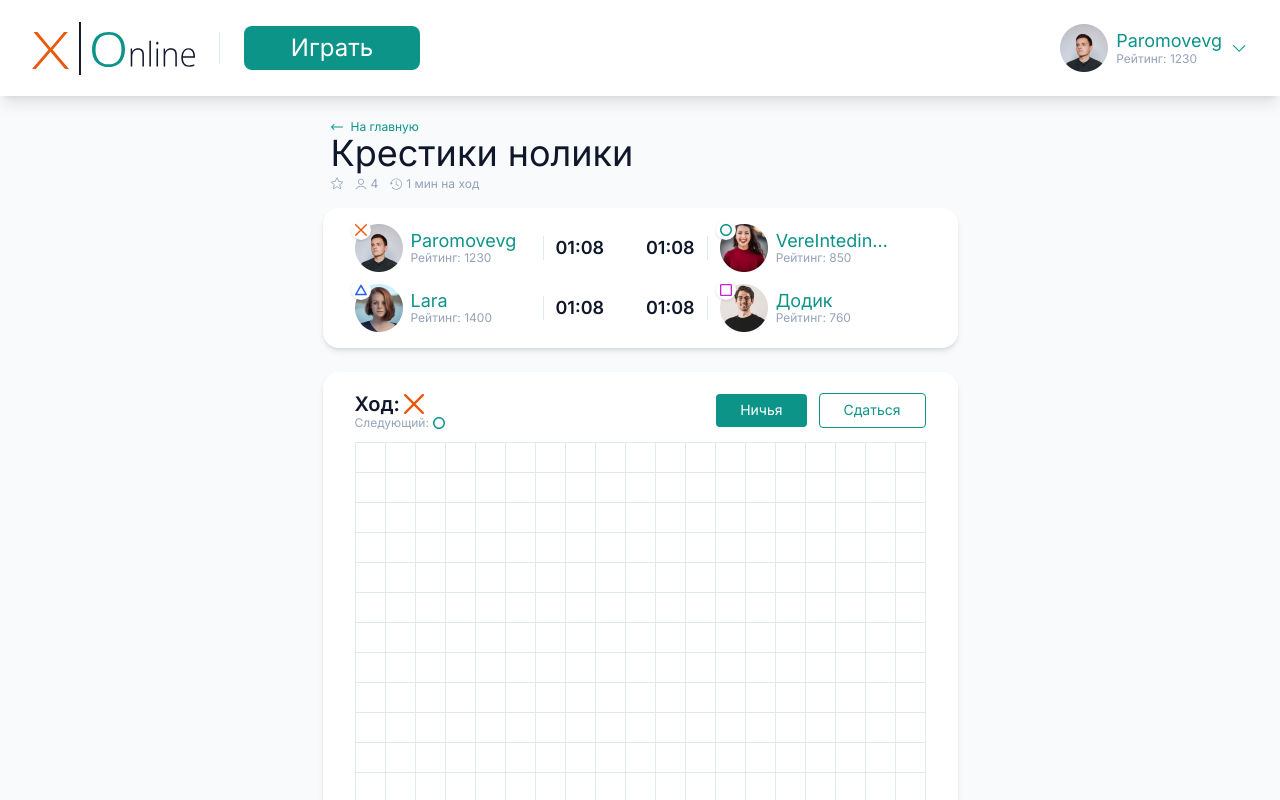
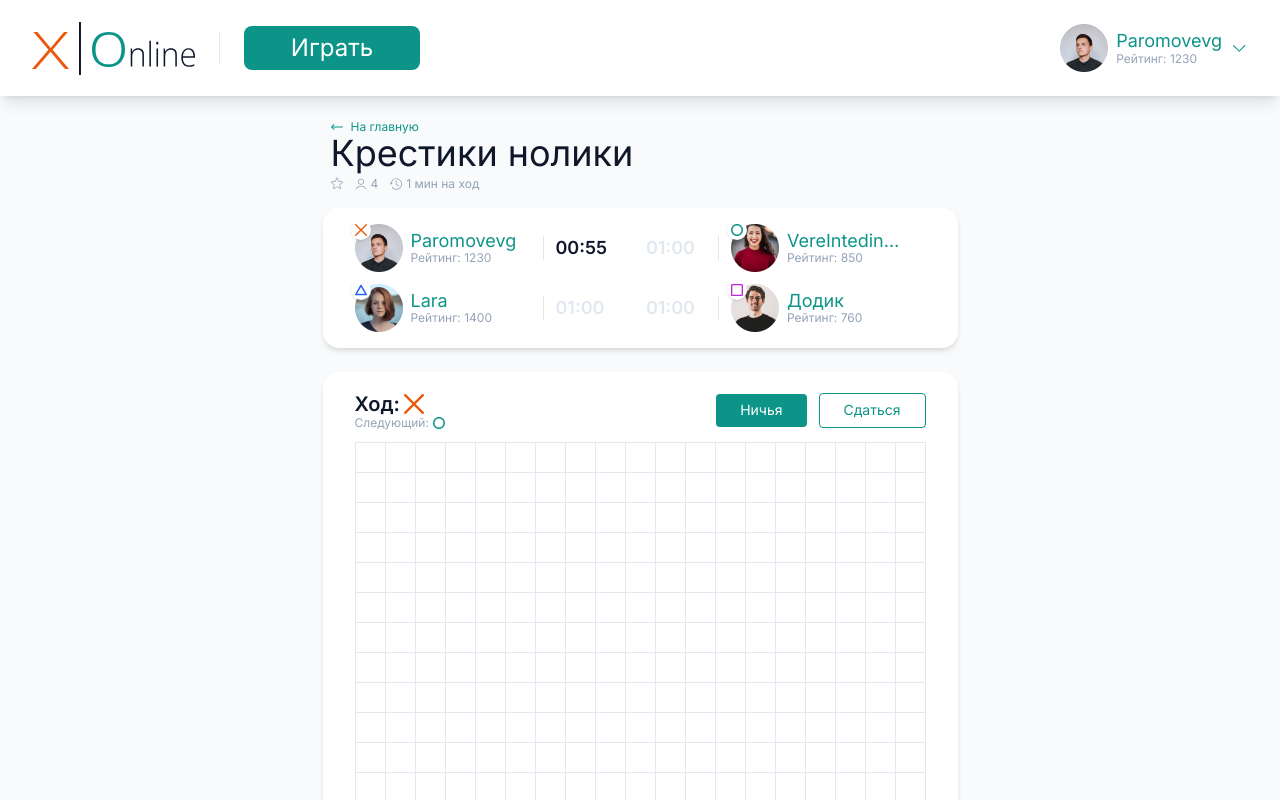
Before and after one commit to EvgenyParomov/react-tik-tak-toe-online, a Next.js app: page / in a window 1280 px wide. Shown: the top 800 px of the page. Built offline with nearby package versions, Linux system fonts and the light colour scheme.

Commit message:
Add player move timer

```diff
--- a/components/game/game-field.jsx
+++ b/components/game/game-field.jsx
@@ -1,12 +1,14 @@
 import clsx from "clsx";
 import { UiButton } from "../uikit/ui-button";
 import { GameSymbol } from "./game-symbol";
-import { useGameState } from "./use-game-state";
 
-export function GameField({ className, playersCount }) {
-  const { cells, currentMove, handleCellClick, nextMove } =
-    useGameState(playersCount);
-
+export function GameField({
+  className,
+  cells,
+  currentMove,
+  nextMove,
+  handleCellClick,
+}) {
   const actions = (
     <>
       <UiButton size="md" variant="primary">
--- a/components/game/game-info.jsx
+++ b/components/game/game-info.jsx
@@ -7,6 +7,7 @@
 import avatarSrc2 from "./images/avatar-2.png";
 import avatarSrc3 from "./images/avatar-3.png";
 import avatarSrc4 from "./images/avatar-4.png";
+import { useEffect, useState } from "react";
 
 const players = [
   {
@@ -39,7 +40,7 @@
   },
 ];
 
-export function GameInfo({ className, playersCount }) {
+export function GameInfo({ className, playersCount, currentMove }) {
   return (
     <div
       className={clsx(
@@ -52,13 +53,41 @@
           key={player.id}
           playerInfo={player}
           isRight={index % 2 === 1}
+          isTimerRunning={currentMove === player.symbol}
         />
       ))}
     </div>
   );
 }
 
-function PlayerInfo({ playerInfo, isRight }) {
+function PlayerInfo({ playerInfo, isRight, isTimerRunning }) {
+  const [seconds, setSeconds] = useState(60);
+
+  const minutesString = String(Math.floor(seconds / 60)).padStart(2, "0");
+  const secondsString = String(seconds % 60).padStart(2, "0");
+
+  const isDanger = seconds < 10;
+
+  useEffect(() => {
+    if (isTimerRunning) {
+      const interval = setInterval(() => {
+        setSeconds((s) => Math.max(s - 1, 0));
+      }, 1000);
+
+      return () => {
+        clearInterval(interval);
+        setSeconds(60);
+      };
+    }
+  }, [isTimerRunning]);
+
+  const getTimerColor = () => {
+    if (isTimerRunning) {
+      return isDanger ? "text-orange-600" : "text-slate-900";
+    }
+    return "text-slate-200";
+  };
+
   return (
     <div className="flex gap-3 items-center">
       <div className={clsx("relative", isRight && "order-3")}>
@@ -75,11 +104,12 @@
       <div className={clsx("h-6 w-px bg-slate-200", isRight && "order-2")} />
       <div
         className={clsx(
-          "text-slate-900 text-lg font-semibold",
-          isRight && "order-1"
+          " text-lg font-semibold w-[60px]",
+          isRight && "order-1",
+          getTimerColor()
         )}
       >
-        01:08
+        {minutesString}:{secondsString}
       </div>
     </div>
   );
--- a/components/game/index.js
+++ b/components/game/index.js
@@ -1,3 +1,4 @@
 export { GameTitle } from "./game-title";
 export { GameInfo } from "./game-info";
 export { GameField } from "./game-field";
+export { useGameState } from "./use-game-state";
--- a/pages/index.jsx
+++ b/pages/index.jsx
@@ -1,17 +1,34 @@
 import { useState } from "react";
-import { GameInfo, GameTitle, GameField } from "../components/game";
+import {
+  GameInfo,
+  GameTitle,
+  GameField,
+  useGameState,
+} from "../components/game";
 import { Header } from "../components/header";
 
 export default function HomePage() {
   const [playersCount] = useState(4);
+  const { cells, currentMove, handleCellClick, nextMove } =
+    useGameState(playersCount);
 
   return (
     <div className="bg-slate-50 min-h-screen">
       <Header />
       <main className="pt-6 mx-auto w-max">
         <GameTitle playersCount={playersCount} />
-        <GameInfo playersCount={playersCount} className="mt-4 " />
-        <GameField playersCount={playersCount} className="mt-6" />
+        <GameInfo
+          playersCount={playersCount}
+          className="mt-4 "
+          currentMove={currentMove}
+        />
+        <GameField
+          className="mt-6"
+          cells={cells}
+          currentMove={currentMove}
+          nextMove={nextMove}
+          handleCellClick={handleCellClick}
+        />
       </main>
     </div>
   );
```
